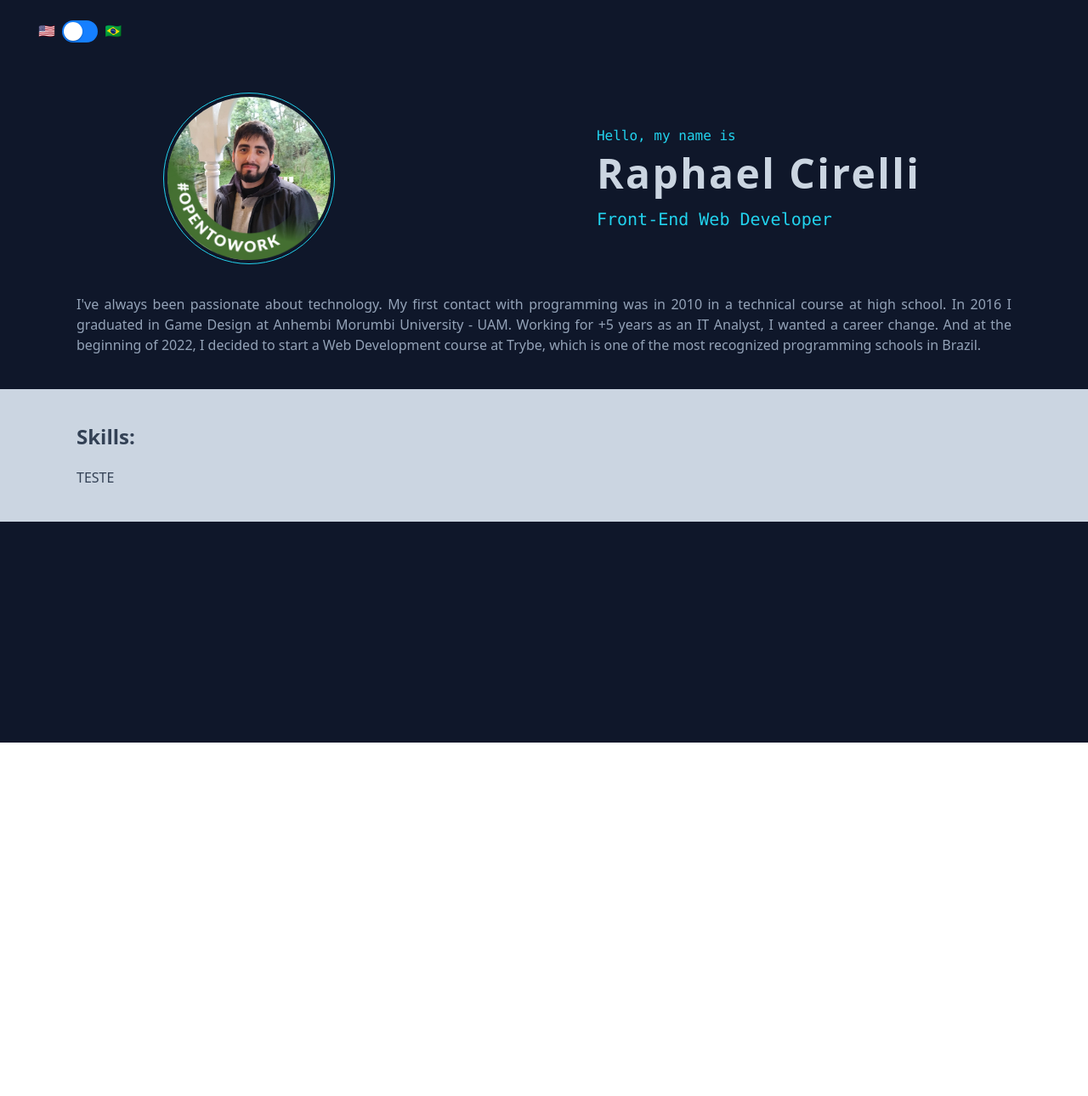
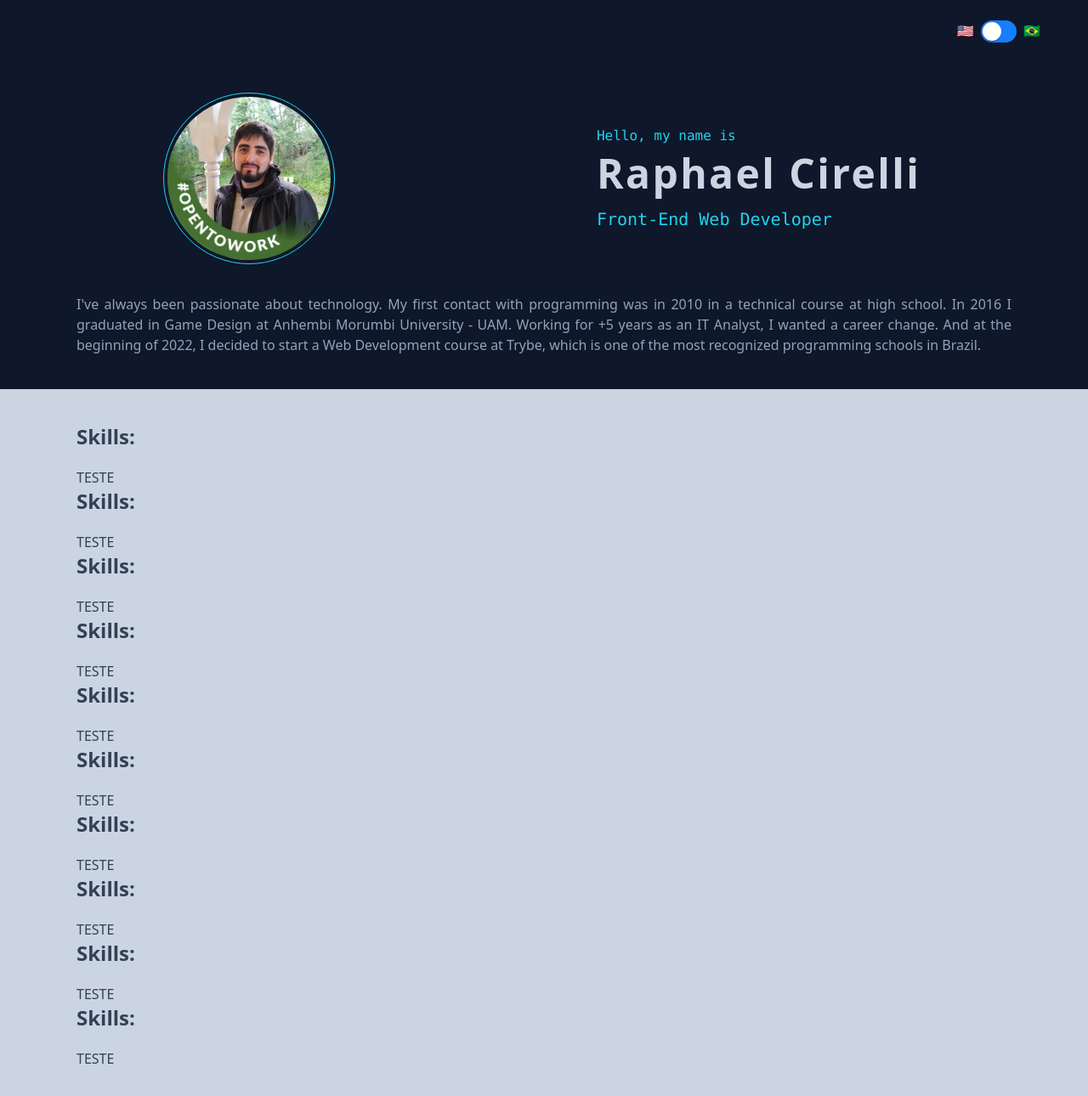
Before and after one commit to rCirelli/rcirelli.github.io, a React (Create React App) app in the folder rcirelli-portfolio/: page / in a window 1280 px wide. Shown: the top 1290 px of the page at 85% size. Before the commit the page ends 874 px from the top, so only its background shows below. Built offline with nearby package versions, Linux system fonts and the light colour scheme.

Commit message:
css flourish

```diff
--- a/rcirelli-portfolio/src/App.js
+++ b/rcirelli-portfolio/src/App.js
@@ -6,7 +6,7 @@ import NotFound from './pages/NotFound';
 
 export default function App() {
   return (
-    <div className="bg-slate-900 text-slate-300 w-screen h-screen">
+    <div className="bg-slate-900 text-slate-300 w-full w-screen">
       <Header />
       <main className="bg-slate-900 text-slate-300 w-full h-full">
         <Routes>
--- a/rcirelli-portfolio/src/components/Header.jsx
+++ b/rcirelli-portfolio/src/components/Header.jsx
@@ -1,5 +1,7 @@
 import { FormControlLabel, Switch } from '@mui/material';
 import { styled } from '@mui/material/styles';
+import { useEffect } from 'react';
+import { useState } from 'react';
 import { connect } from 'react-redux';
 import { sendPersonalData } from '../redux/actions';
 
@@ -55,13 +57,35 @@ const IOSSwitch = styled((props) => (
 }));
 
 function Header({ dispatch, language }) {
+  const [navbar, setNavbar] = useState(false);
+
+  const scrollInitial =
+    'flex justify-end px-10 py-4 sticky top-0 z-50 transition-all duration-300 ease-in-out';
+
+  const scrollBg = `flex justify-end px-10 py-4 sticky top-0 z-50
+  transition duration-500 ease-in-out
+  outline outline-sky-500/60 outline-bottom outline-1 backdrop-blur-sm bg-sky-600/20
+  bg-gradient-to-r from-sky-600/40`;
+
+  useEffect(() => {
+    const headerObserver = new IntersectionObserver((entries) => {
+      entries.forEach((entry) => {
+        setNavbar(!entry.isIntersecting);
+        console.log(entry);
+      });
+    });
+    const profilePictureElement = document.getElementById('profile-div');
+    headerObserver.observe(profilePictureElement);
+  }, [navbar]);
+
   const onChangeHandler = () => {
     const newLang = language === 'en' ? 'pt-br' : 'en';
     dispatch(sendPersonalData(newLang));
   };
 
   return (
-    <header className="flex justify-between px-10 py-4">
+    <header className={navbar ? scrollBg : scrollInitial} id="header">
+      <div>
         <FormControlLabel
           control={
             <FormControlLabel
@@ -76,6 +100,7 @@ function Header({ dispatch, language }) {
           label="🇧🇷"
           labelPlacement="end"
         />
+      </div>
     </header>
   );
 }
--- a/rcirelli-portfolio/src/pages/Home.js
+++ b/rcirelli-portfolio/src/pages/Home.js
@@ -6,6 +6,7 @@ import ProfilePicture from '../components/ProfilePicture';
 function Home() {
   return (
     <>
+      <div id="profile-div" />
       <section className="p-10">
         <div className="flex justify-around mb-10">
           <ProfilePicture
@@ -19,6 +20,15 @@ function Home() {
       </section>
       <section className="bg-slate-300 text-slate-700 p-10">
         <Hero heading={'Skills:'}>TESTE</Hero>
+        <Hero heading={'Skills:'}>TESTE</Hero>
+        <Hero heading={'Skills:'}>TESTE</Hero>
+        <Hero heading={'Skills:'}>TESTE</Hero>
+        <Hero heading={'Skills:'}>TESTE</Hero>
+        <Hero heading={'Skills:'}>TESTE</Hero>
+        <Hero heading={'Skills:'}>TESTE</Hero>
+        <Hero heading={'Skills:'}>TESTE</Hero>
+        <Hero heading={'Skills:'}>TESTE</Hero>
+        <Hero heading={'Skills:'}>TESTE</Hero>
       </section>
     </>
   );
```
Lines whose indentation alone changed are shown as unchanged.
